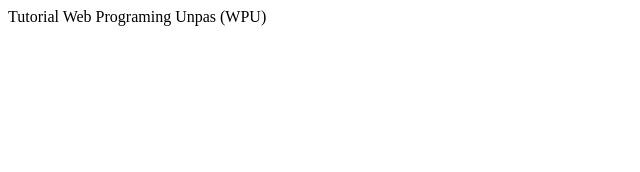
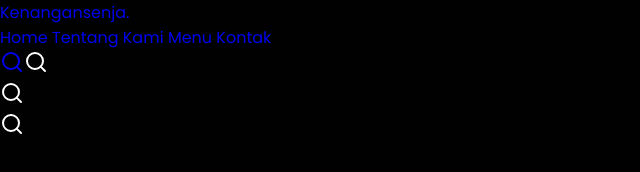
Before and after one commit to rarsiid/tutorial_wpu_html_css, a plain HTML site: page index.html in a window 1280 px wide. Shown: the whole page, without its empty margins (0-640 px from the left). Drawn offline with nearby package versions, Linux system fonts and the light colour scheme.

Commit message:
Tutoral 20.12

```diff
--- a/css/style.css
+++ b/css/style.css
@@ -0,0 +1,19 @@
+:root {
+    --primary: #b6b6b6;
+    --bg: #010101
+}
+
+* {
+    margin: 0;
+    padding: 0;
+    box-sizing: border-box;
+    outline: none;
+    border: none;
+    text-decoration: none;
+}
+
+body {
+    font-family: 'poppins', sans-serif;
+    background-color: var(--bg);
+    color: #fff;
+}
--- a/index.html
+++ b/index.html
@@ -22,7 +22,26 @@
     <link rel="stylesheet" href="css/style.css" />
   </head>
   <body>
-    Tutorial Web Programing Unpas (WPU)
+
+    <!-- Navbar start -->
+    <nav class="Navbar">
+      <a href="#" class="navbar-logo">Kenangan<span>senja</span>.</a>
+
+      <div class="navbar-nav">
+        <a href="#">Home</a>
+        <a href="#about">Tentang Kami</a>
+        <a href="#menu">Menu</a>
+        <a href="#contact">Kontak</a>
+      </div>
+
+      <div class="navbar-ekstra">
+        <a href="#" id="search"><i data-feather="search">>/i></a>
+        <a href="#" id="shopping"><i data-feather="shopping-cart">>/i></a>
+        <a href="#" id="hamburger-menu"><i data-feather="menu">>/i></a>
+      </div>
+    </nav>
+    <!-- Navbar end -->
+
 
     <!-- Feather Icons -->
     <script>
```
